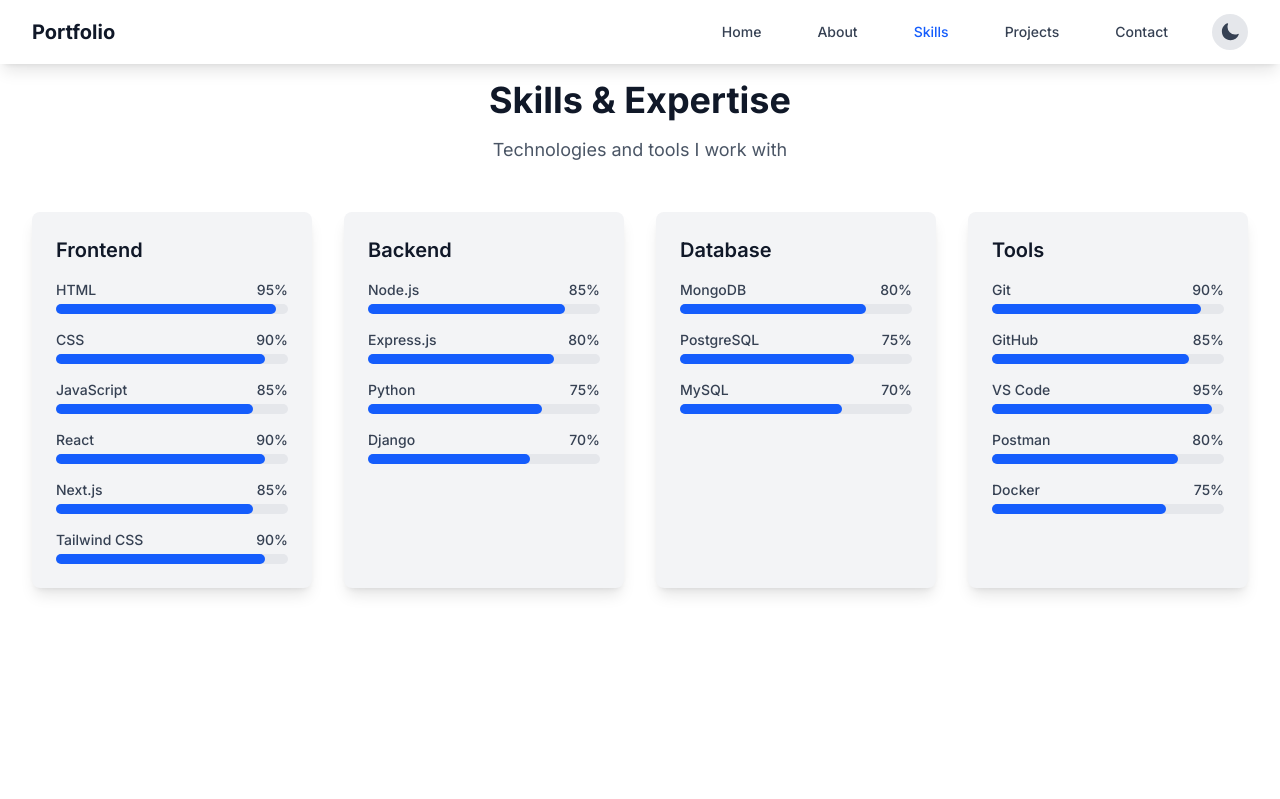
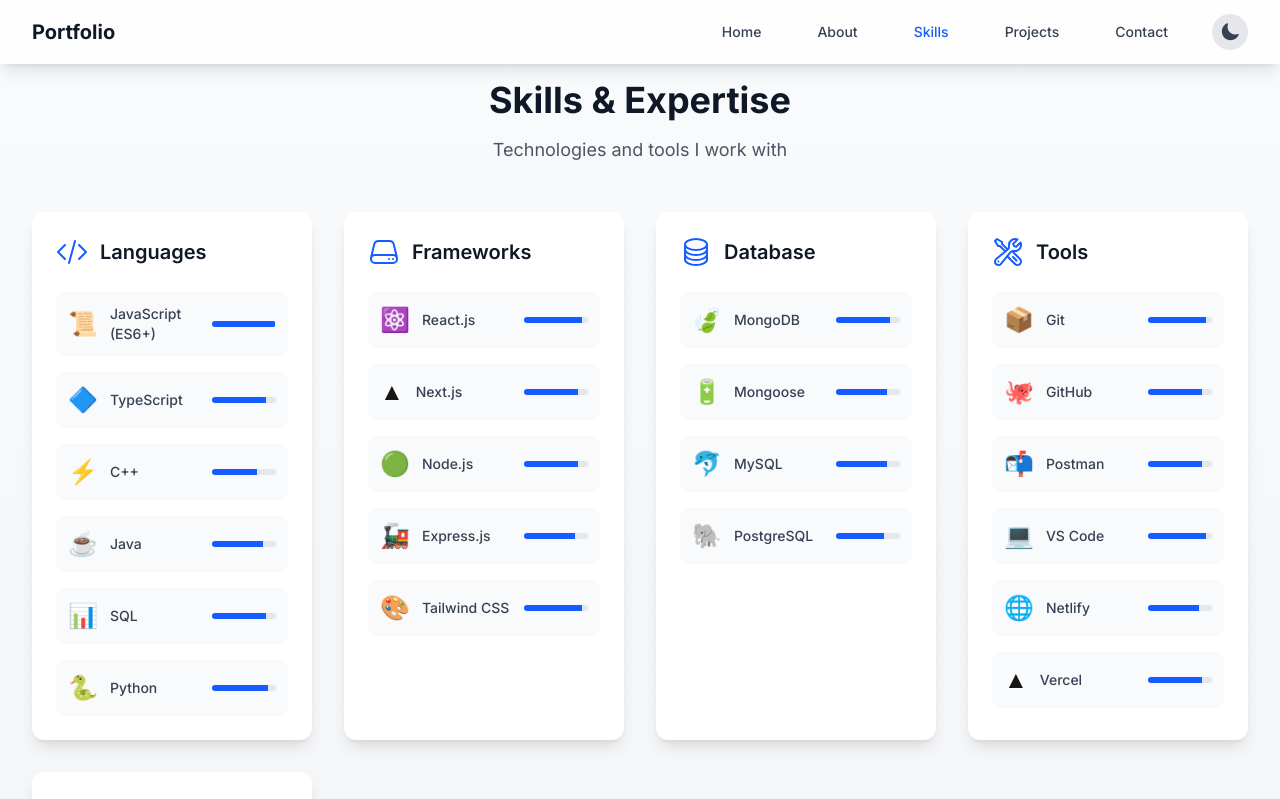
Before and after one commit to Sanketdinkarmore/Portfolio, a Next.js app: page /skills in a window 1280 px wide. Shown: the top 799 px of the page. Built offline with nearby package versions, Linux system fonts and the light colour scheme.

Commit message:
updated the skills sec

```diff
--- a/src/app/skills/page.tsx
+++ b/src/app/skills/page.tsx
@@ -1,38 +1,61 @@
 'use client'
 import { motion } from 'framer-motion';
+import {
+  CodeBracketIcon,
+  ServerIcon,
+  CircleStackIcon,
+  WrenchScrewdriverIcon,
+} from '@heroicons/react/24/outline';
 
 const skills = {
-  frontend: [
-    { name: 'HTML', level: 95 },
-    { name: 'CSS', level: 90 },
-    { name: 'JavaScript', level: 85 },
-    { name: 'React', level: 90 },
-    { name: 'Next.js', level: 85 },
-    { name: 'Tailwind CSS', level: 90 },
+  languages: [
+    { name: 'JavaScript (ES6+)', level: 98, icon: '📜' },
+    { name: 'TypeScript', level: 85, icon: '🔷' },
+    { name: 'C++', level: 70, icon: '⚡' },
+    { name: 'Java', level: 80, icon: '☕' },
+    { name: 'SQL', level: 85, icon: '📊' },
+    { name: 'Python', level: 88, icon: '🐍' },
   ],
-  backend: [
-    { name: 'Node.js', level: 85 },
-    { name: 'Express.js', level: 80 },
-    { name: 'Python', level: 75 },
-    { name: 'Django', level: 70 },
+  frameworks: [
+    { name: 'React.js', level: 90, icon: '⚛️' },
+    { name: 'Next.js', level: 85, icon: '▲' },
+    { name: 'Node.js', level: 85, icon: '🟢' },
+    { name: 'Express.js', level: 80, icon: '🚂' },
+    { name: 'Tailwind CSS', level: 90, icon: '🎨' },
   ],
   database: [
-    { name: 'MongoDB', level: 80 },
-    { name: 'PostgreSQL', level: 75 },
-    { name: 'MySQL', level: 70 },
+    { name: 'MongoDB', level: 85, icon: '🍃' },
+    { name: 'Mongoose', level: 80, icon: '🔋' },
+    { name: 'MySQL', level: 80, icon: '🐬' },
+    { name: 'PostgreSQL', level: 75, icon: '🐘' },
   ],
   tools: [
-    { name: 'Git', level: 90 },
-    { name: 'GitHub', level: 85 },
-    { name: 'VS Code', level: 95 },
-    { name: 'Postman', level: 80 },
-    { name: 'Docker', level: 75 },
+    { name: 'Git', level: 90, icon: '📦' },
+    { name: 'GitHub', level: 85, icon: '🐙' },
+    { name: 'Postman', level: 85, icon: '📬' },
+    { name: 'VS Code', level: 90, icon: '💻' },
+    { name: 'Netlify', level: 80, icon: '🌐' },
+    { name: 'Vercel', level: 85, icon: '▲' },
   ],
+  concepts: [
+    { name: 'REST APIs', level: 90, icon: '🔌' },
+    { name: 'JWT Auth', level: 85, icon: '🔑' },
+    { name: 'Responsive Design', level: 90, icon: '📱' },
+    { name: 'Debugging', level: 85, icon: '🐛' },
+  ],
+};
+
+const categoryIcons = {
+  languages: CodeBracketIcon,
+  frameworks: ServerIcon,
+  database: CircleStackIcon,
+  tools: WrenchScrewdriverIcon,
+  concepts: CodeBracketIcon,
 };
 
 export default function Skills() {
   return (
-    <main className="min-h-screen bg-white dark:bg-gray-900">
+    <main className="min-h-screen bg-gradient-to-b from-gray-50 to-gray-100 dark:from-gray-900 dark:to-gray-800">
       <section className="py-20">
         <div className="max-w-7xl mx-auto px-4 sm:px-6 lg:px-8">
           <motion.div
@@ -48,41 +71,53 @@ export default function Skills() {
           </motion.div>
 
           <div className="grid grid-cols-1 md:grid-cols-2 lg:grid-cols-4 gap-8">
-            {Object.entries(skills).map(([category, items]) => (
+            {Object.entries(skills).map(([category, items]) => {
+              const CategoryIcon = categoryIcons[category as keyof typeof categoryIcons];
+              return (
                 <motion.div
                   key={category}
                   initial={{ opacity: 0, y: 20 }}
                   animate={{ opacity: 1, y: 0 }}
                   transition={{ duration: 0.8 }}
-                className="bg-gray-100 dark:bg-gray-800 rounded-lg shadow-lg p-6"
+                  className="bg-white dark:bg-gray-800 rounded-xl shadow-lg p-6 hover:shadow-xl transition-shadow duration-300"
                 >
-                <h2 className="text-xl font-semibold text-gray-900 dark:text-white mb-4 capitalize">
+                  <div className="flex items-center mb-6">
+                    <CategoryIcon className="w-8 h-8 text-blue-600 dark:text-blue-400" />
+                    <h2 className="text-xl font-semibold text-gray-900 dark:text-white ml-3 capitalize">
                       {category}
                     </h2>
+                  </div>
                   <div className="space-y-4">
                     {items.map((skill) => (
-                    <div key={skill.name}>
-                      <div className="flex justify-between mb-1">
+                      <motion.div
+                        key={skill.name}
+                        initial={{ opacity: 0, x: -20 }}
+                        animate={{ opacity: 1, x: 0 }}
+                        transition={{ duration: 0.5 }}
+                        className="flex items-center justify-between p-3 rounded-lg bg-gray-50 dark:bg-gray-700/50 hover:bg-gray-100 dark:hover:bg-gray-700 transition-colors duration-200"
+                      >
+                        <div className="flex items-center">
+                          <span className="text-2xl mr-3">{skill.icon}</span>
                           <span className="text-sm font-medium text-gray-700 dark:text-gray-300">
                             {skill.name}
                           </span>
-                        <span className="text-sm font-medium text-gray-700 dark:text-gray-300">
-                          {skill.level}%
-                        </span>
                         </div>
-                      <div className="w-full bg-gray-200 dark:bg-gray-700 rounded-full h-2.5">
+                        <div className="flex items-center">
+                          <div className="w-16 h-1.5 bg-gray-200 dark:bg-gray-600 rounded-full overflow-hidden">
                             <motion.div
                               initial={{ width: 0 }}
                               animate={{ width: `${skill.level}%` }}
                               transition={{ duration: 1, delay: 0.2 }}
-                          className="bg-blue-600 h-2.5 rounded-full"
+                              className="h-full bg-blue-600 dark:bg-blue-400"
                             />
                           </div>
                         </div>
+                      </motion.div>
                     ))}
                   </div>
                 </motion.div>
-            ))}
+              );
+            })}
           </div>
         </div>
       </section>
```
Lines whose indentation alone changed are shown as unchanged.
